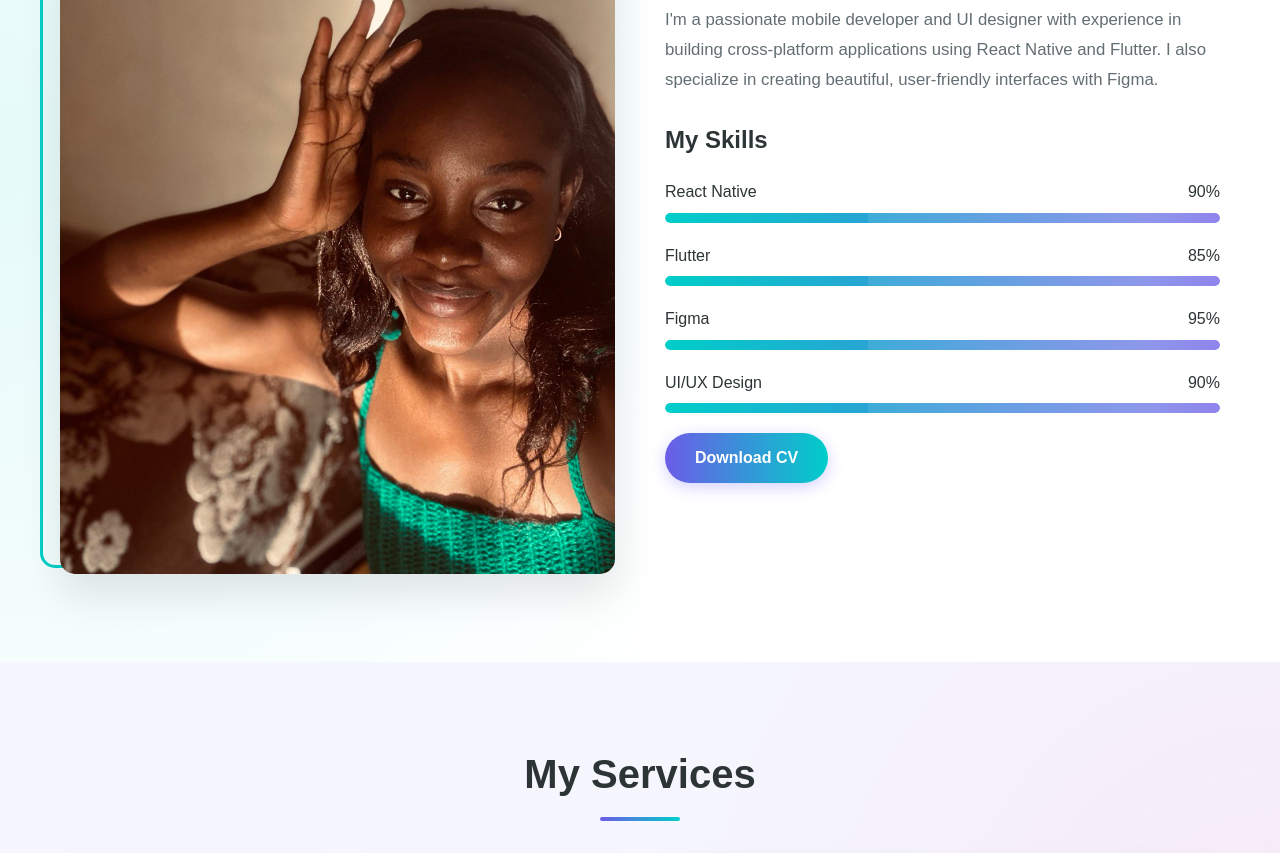
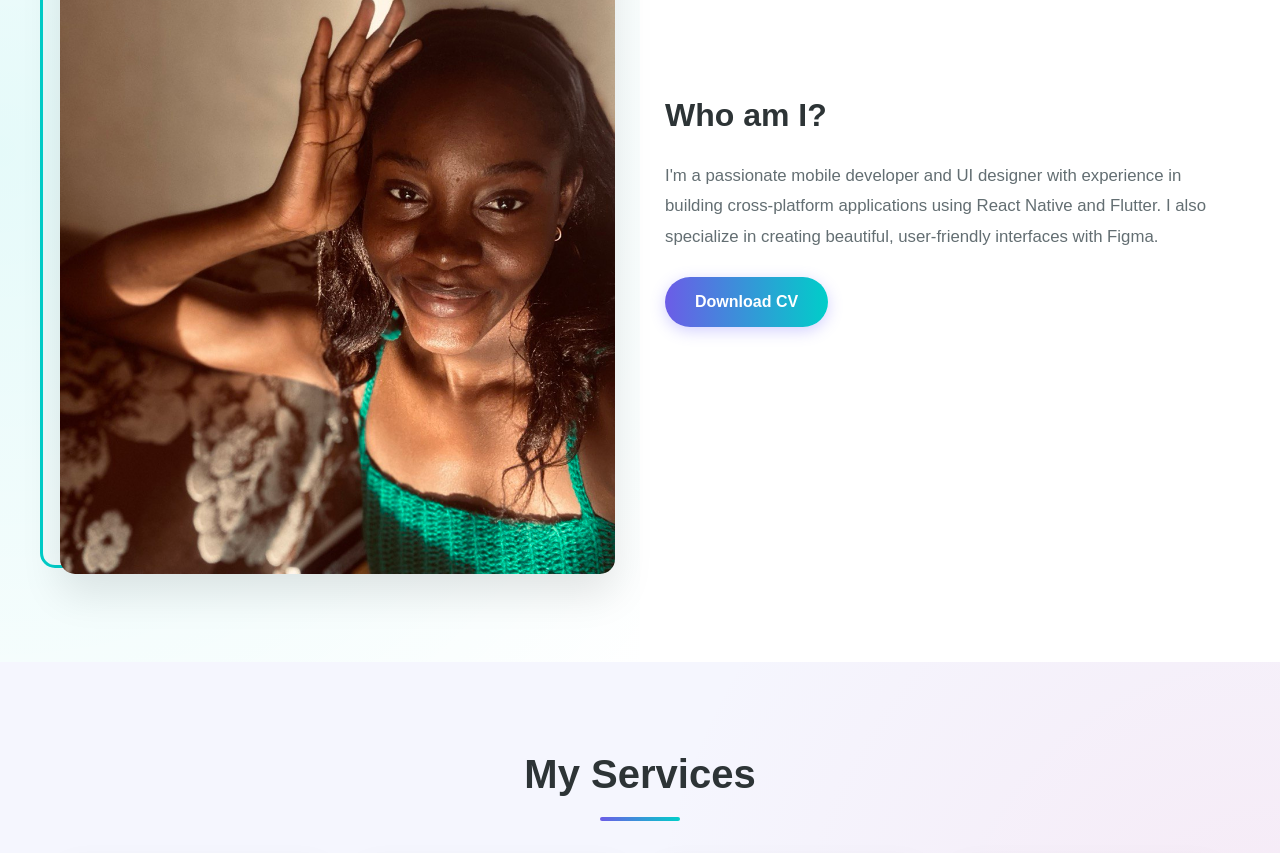
Before and after one commit to ForeverKuku/MiniProject, a plain HTML site: page index.html in a window 1280 px wide. Shown: the part 1620-2473 px from the top of the page. Drawn offline with Linux system fonts and the light colour scheme.

Commit message:
Updated work

```diff
--- a/index.html
+++ b/index.html
@@ -56,48 +56,6 @@
                 <div class="about-text">
                     <h3>Who am I?</h3>
                     <p>I'm a passionate mobile developer and UI designer with experience in building cross-platform applications using React Native and Flutter. I also specialize in creating beautiful, user-friendly interfaces with Figma.</p>
-
-                    <div class="skills">
-                        <h4>My Skills</h4>
-                        <div class="skill-bars">
-                            <div class="skill-bar">
-                                <div class="skill-info">
-                                    <span>React Native</span>
-                                    <span>90%</span>
-                                </div>
-                                <div class="progress-bar">
-                                    <div class="progress react-native"></div>
-                                </div>
-                            </div>
-                            <div class="skill-bar">
-                                <div class="skill-info">
-                                    <span>Flutter</span>
-                                    <span>85%</span>
-                                </div>
-                                <div class="progress-bar">
-                                    <div class="progress flutter"></div>
-                                </div>
-                            </div>
-                            <div class="skill-bar">
-                                <div class="skill-info">
-                                    <span>Figma</span>
-                                    <span>95%</span>
-                                </div>
-                                <div class="progress-bar">
-                                    <div class="progress figma"></div>
-                                </div>
-                            </div>
-                            <div class="skill-bar">
-                                <div class="skill-info">
-                                    <span>UI/UX Design</span>
-                                    <span>90%</span>
-                                </div>
-                                <div class="progress-bar">
-                                    <div class="progress ui-ux"></div>
-                                </div>
-                            </div>
-                        </div>
-                    </div>
 
                     <a href="https://docs.google.com/document/d/1S2bs6cI4OhdEQRH8BZPvRSIlie7R8oiGxcO_dg-lg5E/view?tab=t.0" class="btn">Download CV</a>
                 </div>
```
